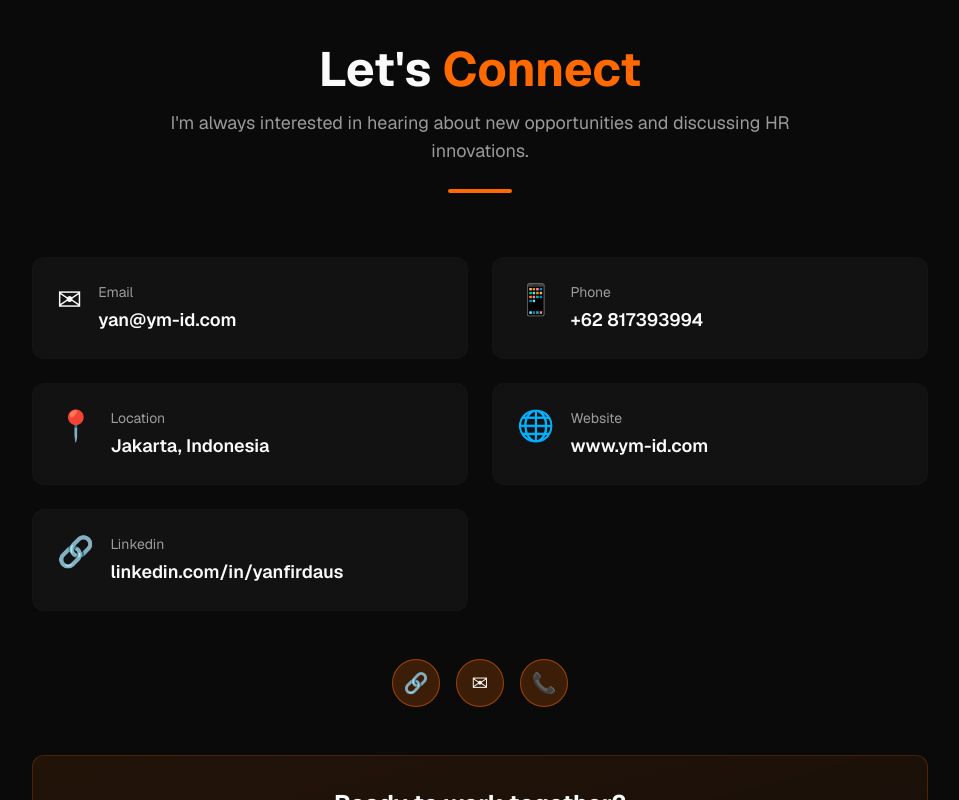
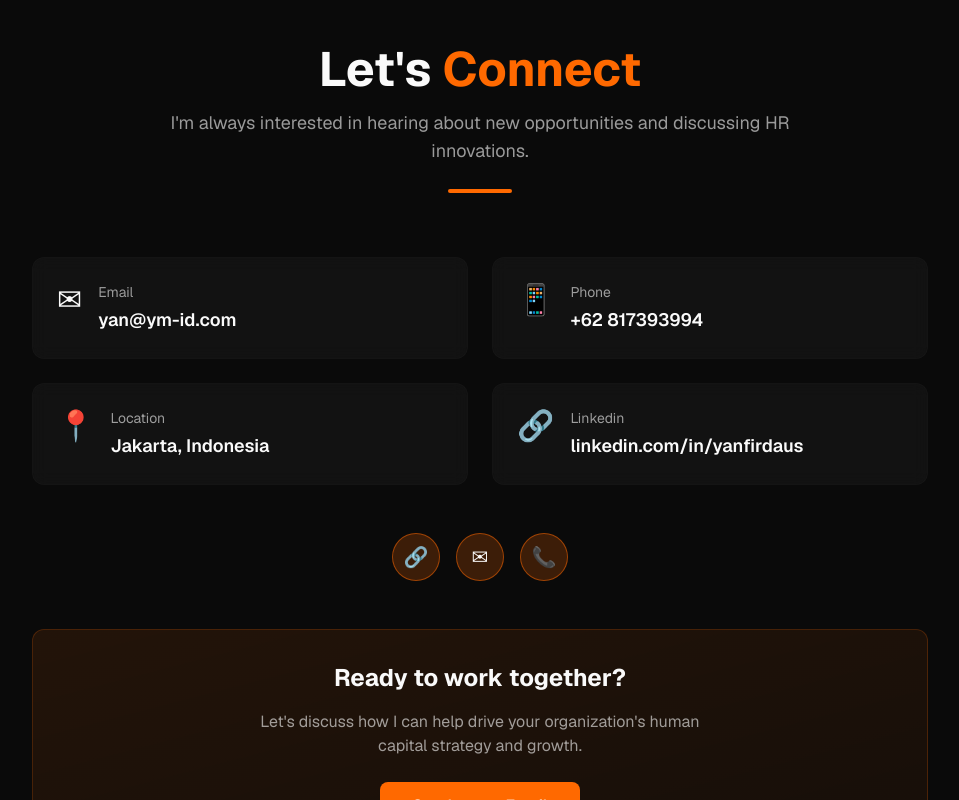
Before and after one commit to hc-mase-app/web-portofolio, a Next.js app: page / in a window 1280 px wide. Shown: the part 11200-12000 px from the top of the page, without its empty margins (160-1119 px from the left). Built offline with nearby package versions, Linux system fonts and the light colour scheme.

Commit message:
Update contact.tsx

```diff
--- a/components/portfolio/contact.tsx
+++ b/components/portfolio/contact.tsx
@@ -43,12 +43,6 @@ const Contact = () => {
       label: 'Location',
       value: portfolioData.contact.location,
       link: '#',
-    },
-    {
-      icon: '🌐',
-      label: 'Website',
-      value: portfolioData.contact.website,
-      link: `https://${portfolioData.contact.website}`,
     },
     {
       icon: '🔗',
```
